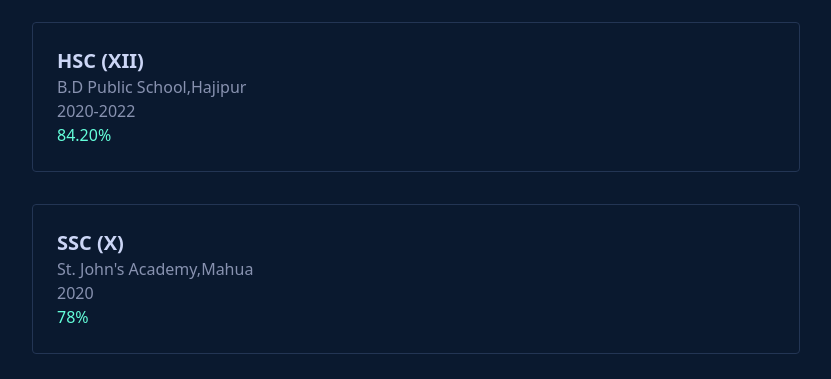
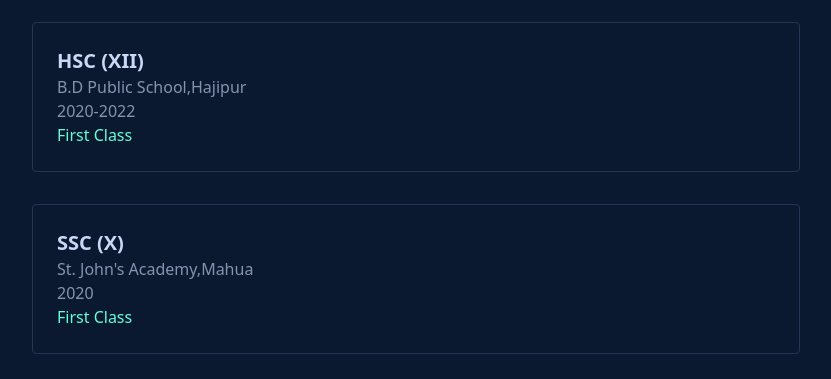
Before and after one commit to namanverma001/namanverma, a React (Vite) app in the folder project/: page / in a window 1280 px wide. Shown: the part 1860-2239 px from the top of the page, without its empty margins (64-895 px from the left). Built offline with nearby package versions, Linux system fonts and the light colour scheme.

Commit message:
fix: update education scores to reflect classification instead of percentage

```diff
--- a/project/src/data.ts
+++ b/project/src/data.ts
@@ -30,13 +30,13 @@
     degree: "HSC (XII)",
     institution: "B.D Public School,Hajipur",
     year: "2020-2022",
-    score: "84.20%"
+    score: "First Class"
   },
   {
     degree: "SSC (X)",
     institution: "St. John's Academy,Mahua",
     year: "2020",
-    score: "78%"
+    score: "First Class"
   }
 ];
 
```
